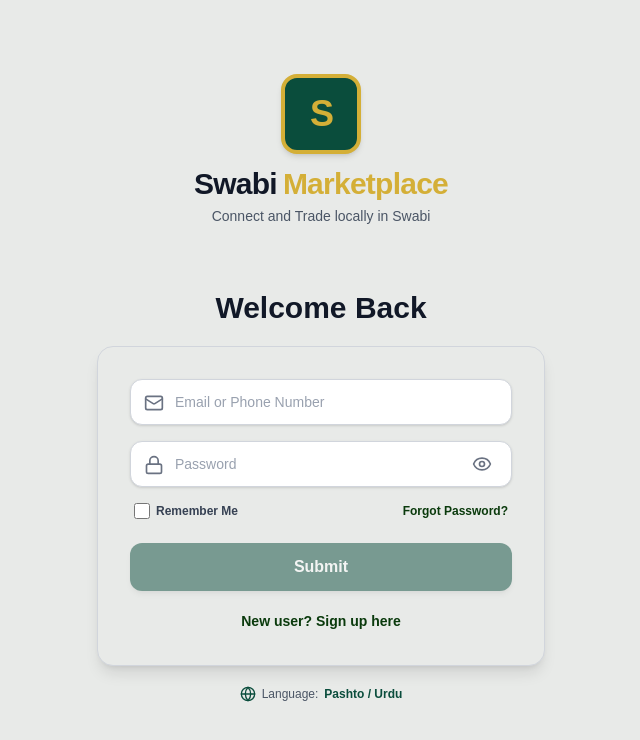
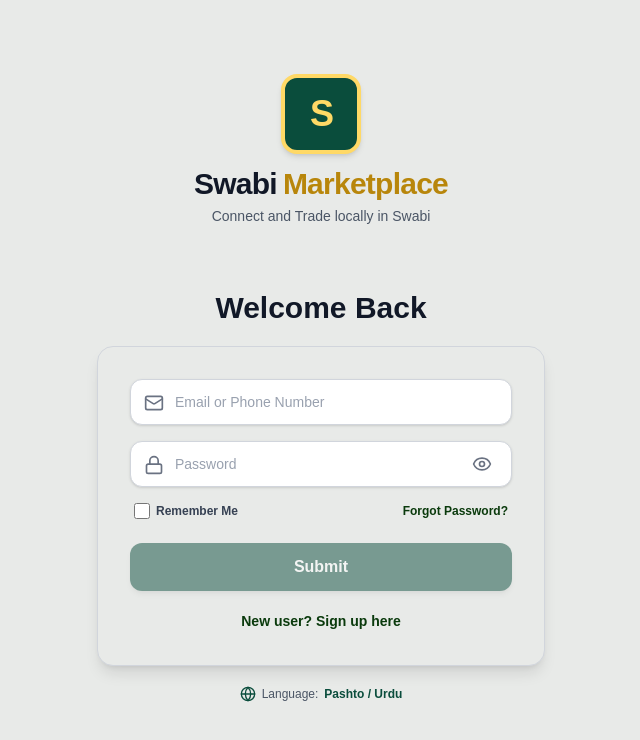
Before and after one commit to Mr-WaqasAhmad/swabi-marketplace, a React (Vite) app: page /login in a window 1280 px wide. Shown: the top 740 px of the page, without its empty margins (319-959 px from the left). Built offline with nearby package versions, Linux system fonts and the light colour scheme; no server answers.

Commit message:
Refactor LoginTop component for session check

```diff
--- a/src/components/LoginTop.jsx
+++ b/src/components/LoginTop.jsx
@@ -1,15 +1,14 @@
-import { useEffect  } from 'react'
+import { useEffect } from 'react'
 import { useNavigate } from 'react-router-dom';
 import { supabase } from './supabaseClient';
 
-
 export const LoginTop = () => {
   const navigate = useNavigate();
+
   useEffect(() => {
     const checkUserSession = async () => {
       const { data: { session } } = await supabase.auth.getSession();
       if (session) {
-                // Agar user pehle se logged in hai toh home page par redirect kar do
         navigate('/', { replace: true });
       }
     };
@@ -19,15 +18,15 @@ export const LoginTop = () => {
 
   return (
     <div className="w-full flex flex-col items-center justify-center p-4">
-            <div className="relative w-16 h-16 sm:w-20 sm:h-20 flex items-center justify-center border-4 border-[#D4AF37] rounded-2xl bg-[#0a4d3c] shadow-md">
-                <span className="text-3xl sm:text-4xl font-extrabold text-[#D4AF37] tracking-tighter">
+      <div className="relative w-16 h-16 sm:w-20 sm:h-20 flex items-center justify-center border-4 border-[#FFD966] rounded-2xl bg-[#0a4d3c] shadow-md">
+        <span className="text-3xl sm:text-4xl font-extrabold text-[#FFD966] tracking-tighter">
           S
         </span>
       </div>
 
       <div className="flex items-center gap-1.5 mt-3 text-2xl sm:text-3xl font-bold tracking-tight">
         <span className="text-[#111827]">Swabi</span>
-                <span className="text-[#D4AF37]">Marketplace</span>
+        <span className="text-[#B8860B]">Marketplace</span>
       </div>
 
       <p className="text-xs sm:text-sm text-gray-600 font-medium mt-1 text-center">
```
Lines whose indentation alone changed are shown as unchanged.
